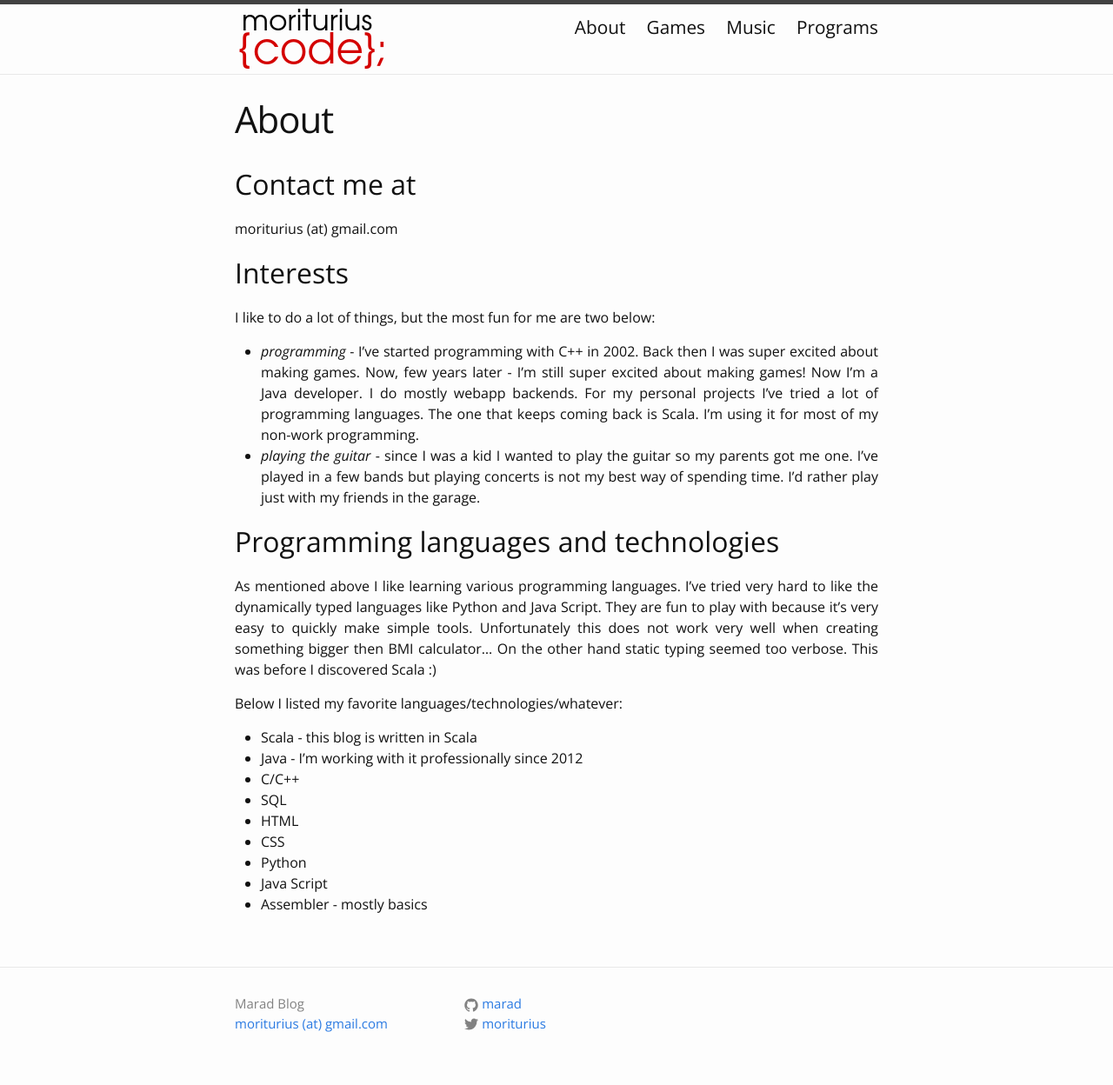
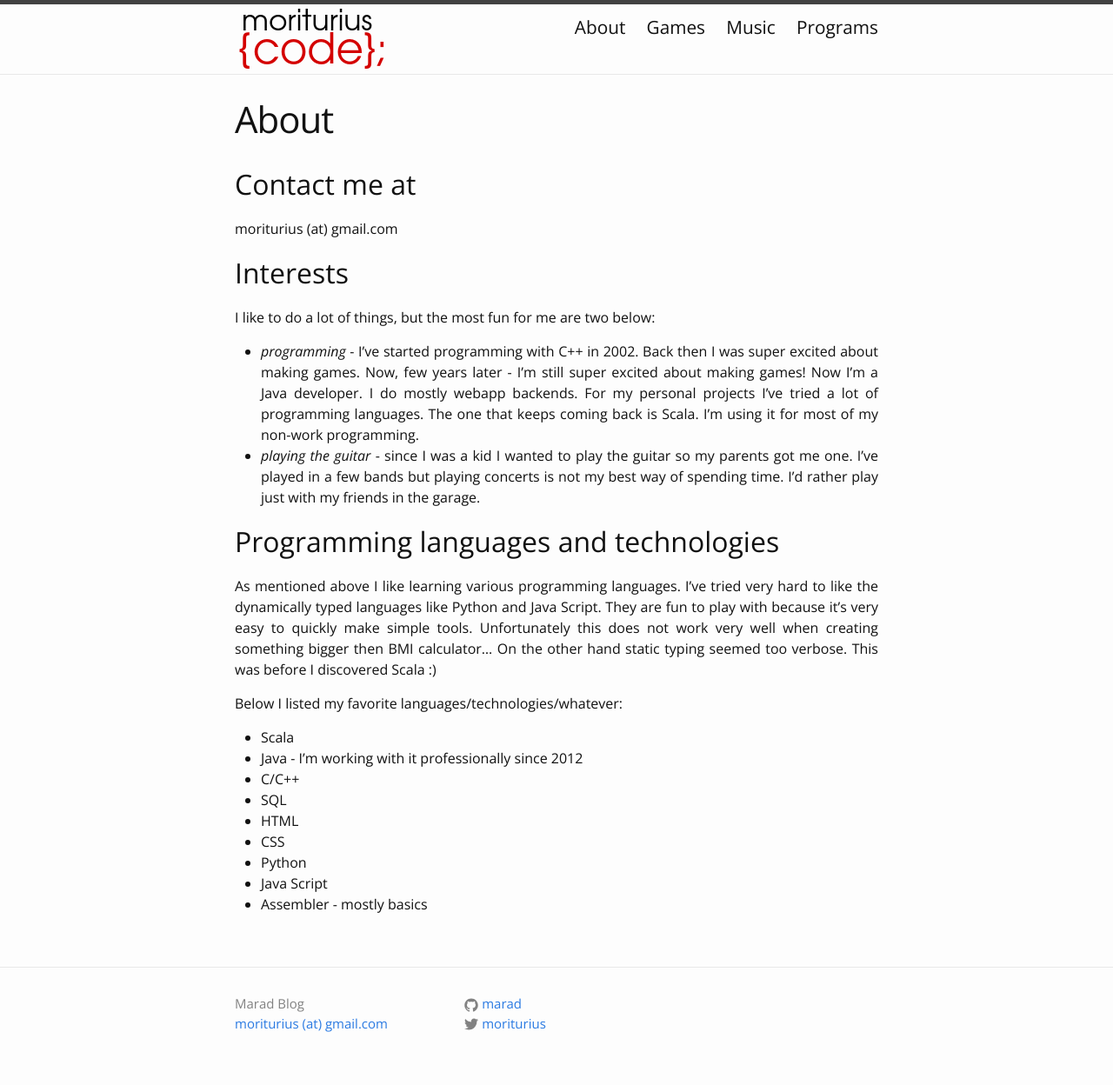
Before and after one commit to marad/marad.github.io, a Jekyll site: the page built from about.md, in a window 1280 px wide. Shown: the whole page at 87% size. Built offline with Jekyll 4.4.1, drawn with Linux system fonts in a browser that asks for light colours.

Commit message:
Removed invalid message

```diff
--- a/about.md
+++ b/about.md
@@ -18,7 +18,7 @@ As mentioned above I like learning various programming languages. I've tried ver
 
 Below I listed my favorite languages/technologies/whatever:
 
-* Scala - this blog is written in Scala
+* Scala
 * Java - I'm working with it professionally since 2012
 * C/C++
 * SQL
```
